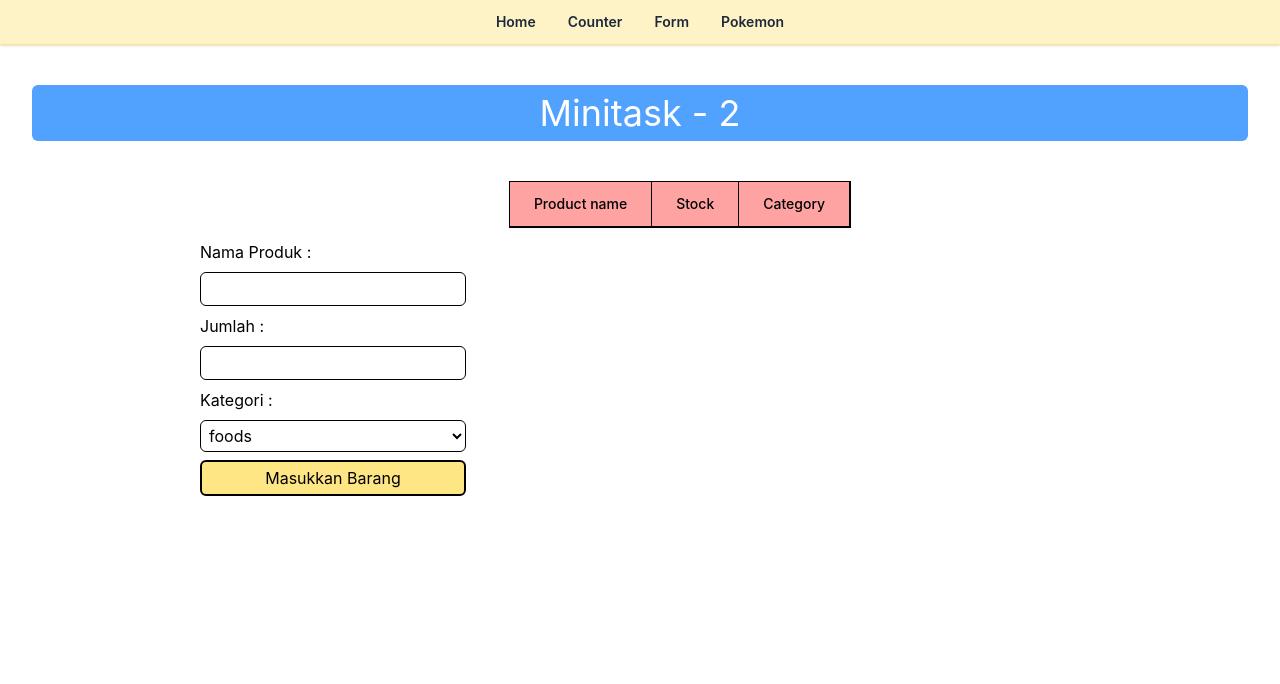
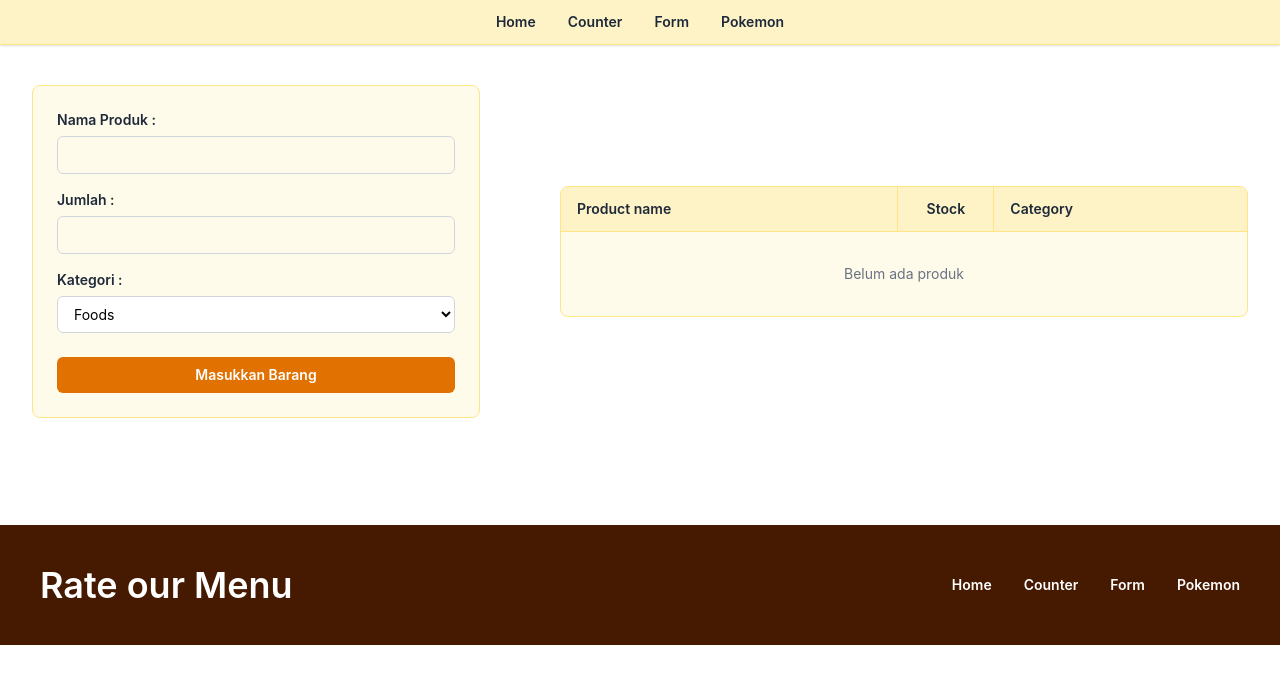
Before and after one commit to nopalllfd/koda-b7-react, a React (Vite) app: page /form in a window 1280 px wide. Shown: the top 684 px of the page. Built offline with nearby package versions, Linux system fonts and the light colour scheme.

Commit message:
feat: add footer

```diff
--- /dev/null
+++ b/src/pages/Counter/components/Footer.jsx
@@ -0,0 +1,39 @@
+import { Link } from 'react-router';
+
+function Footer() {
+  return (
+    <footer className="py-10 mt-10 bg-amber-950 flex justify-between px-10 items-center">
+      <div>
+        <h1 className="text-white font-semibold text-4xl">Rate our Menu</h1>
+      </div>
+      <nav className="flex justify-center gap-8">
+        <Link
+          to="/"
+          className="text-sm font-semibold text-white"
+        >
+          Home
+        </Link>
+        <Link
+          to="/counter"
+          className="text-sm font-semibold text-white"
+        >
+          Counter
+        </Link>
+        <Link
+          to="/form"
+          className="text-sm font-semibold text-white"
+        >
+          Form
+        </Link>
+        <Link
+          to="/pokemon"
+          className="text-sm font-semibold text-white"
+        >
+          Pokemon
+        </Link>
+      </nav>
+    </footer>
+  );
+}
+
+export default Footer;
--- a/src/pages/Home/index.jsx
+++ b/src/pages/Home/index.jsx
@@ -4,6 +4,7 @@ import Review from './Review';
 import { storeData } from './data';
 import { Table } from './Table';
 import { getData } from './data';
+import Footer from '../Counter/components/Footer';
 
 function Home() {
   const get = getData();
@@ -15,13 +16,16 @@ function Home() {
   };
 
   return (
-    <div className="min-h-screen flex flex-col">
+    <>
+      <div className="min-h-screen flex flex-col p-0 m-0">
         <Header />
         <main className="flex-1 flex flex-col items-center pt-10 px-4 gap-8">
           <Review onAddData={onAddData} />
           <Table datas={data} />
         </main>
       </div>
+      <Footer />
+    </>
   );
 }
 
--- a/src/pages/InputForm/Form.jsx
+++ b/src/pages/InputForm/Form.jsx
@@ -28,18 +28,32 @@ export const Form = ({ onAddProduct }) => {
     <form
       onSubmit={handleSubmit}
       action=""
-      className=""
+      className="max-w-md p-6 bg-amber-50 border border-amber-200 rounded-lg w-full"
     >
-      <div className="input-group justify-start absolute top-60 left-50 flex flex-col gap-2 flex-1">
-        <label htmlFor="name">Nama Produk : </label>
+      <div className="flex flex-col gap-4">
+        <div className="flex flex-col gap-1.5">
+          <label
+            htmlFor="name"
+            className="text-sm font-semibold text-gray-800"
+          >
+            Nama Produk :
+          </label>
           <input
             type="text"
             name="name"
             id="name"
             required
-          className="border-1 rounded-md px-2 py-1"
+            className="border border-gray-300 rounded-md px-3 py-2 text-sm outline-none"
           />
-        <label htmlFor="sum">Jumlah : </label>
+        </div>
+
+        <div className="flex flex-col gap-1.5">
+          <label
+            htmlFor="sum"
+            className="text-sm font-semibold text-gray-800"
+          >
+            Jumlah :
+          </label>
           <input
             type="number"
             name="sum"
@@ -47,26 +61,37 @@ export const Form = ({ onAddProduct }) => {
             onChange={handleChange}
             value={formData.sum}
             required
-          className="border-1 rounded-md px-2 py-1"
+            className="border border-gray-300 rounded-md px-3 py-2 text-sm outline-none"
           />
-        <label htmlFor="category">Kategori : </label>
+        </div>
 
+        <div className="flex flex-col gap-1.5">
+          <label
+            htmlFor="category"
+            className="text-sm font-semibold text-gray-800"
+          >
+            Kategori :
+          </label>
           <select
             name="category"
             id="category"
-          className="border p-1 rounded-md"
+            className="border border-gray-300 rounded-md px-3 py-2 text-sm outline-none bg-white"
           >
-          <option value="Foods">foods</option>
-          <option value="Beverages">beverages</option>
-          <option value="Tools">tools</option>
+            <option value="Foods">Foods</option>
+            <option value="Beverages">Beverages</option>
+            <option value="Tools">Tools</option>
           </select>
+        </div>
+
+        <div className="pt-2">
           <button
             type="submit"
-          className="btn border-2 p-1 rounded-md bg-amber-200 cursor-pointer"
+            className="w-full bg-amber-600 text-white font-semibold py-2 rounded-md text-sm cursor-pointer"
           >
             Masukkan Barang
           </button>
         </div>
+      </div>
     </form>
   );
 };
--- a/src/pages/InputForm/InputForm.jsx
+++ b/src/pages/InputForm/InputForm.jsx
@@ -2,6 +2,7 @@ import { useState } from 'react';
 import { Form } from './Form';
 import { Table } from './Table';
 import Header from '../Counter/components/header';
+import Footer from '../Counter/components/Footer';
 
 export const InputForm = () => {
   const [product, setProduct] = useState([]);
@@ -12,13 +13,13 @@ export const InputForm = () => {
   return (
     <>
       <Header />
-      <div className="px-8 mt-10">
-        <h1 className="text-4xl bg-blue-400 text-white text-center  py-2 rounded-md">Minitask - 2</h1>
+      <div className="px-8 mt-10 h-100">
         <section className="flex flex-row gap-20 items-center justify-center">
           <Form onAddProduct={handleAddProduct} />
           <Table product={product} />
         </section>
       </div>
+      <Footer />
     </>
   );
 };
--- a/src/pages/InputForm/Table.jsx
+++ b/src/pages/InputForm/Table.jsx
@@ -1,46 +1,36 @@
 export const Table = ({ product }) => {
-  console.log(product.map((p) => p));
   return (
-    <div className="mt-10 relative overflow-x-auto bg-neutral-primary-soft shadow-xs rounded-base border border-default">
-      <table className="w-full text-sm text-left rtl:text-right text-body">
-        <thead className="bg-red-300 text-sm text-body bg-neutral-secondary-soft border-b rounded-base border-default">
+    <div className="w-full border border-amber-200 rounded-lg overflow-hidden bg-amber-50">
+      <table className="w-full text-left border-collapse">
+        <thead className="bg-amber-100 border-b border-amber-200">
           <tr>
-            <th
-              scope="col"
-              className="px-6 py-3 font-medium border-e"
-            >
-              Product name
-            </th>
-            <th
-              scope="col"
-              className="px-6 py-3 font-medium border-e"
-            >
-              Stock
-            </th>
-            <th
-              scope="col"
-              className="px-6 py-3 font-medium border-e"
-            >
-              Category
-            </th>
+            <th className="px-4 py-3 text-sm font-semibold text-gray-800 border-r border-amber-200">Product name</th>
+            <th className="px-4 py-3 text-sm font-semibold text-gray-800 border-r border-amber-200 text-center w-24">Stock</th>
+            <th className="px-4 py-3 text-sm font-semibold text-gray-800">Category</th>
           </tr>
         </thead>
-        <tbody className="">
-          {product.map((p, i) => (
-            <tr
-              key={i}
-              className="bg-neutral-primary border-b border-default"
-            >
-              <th
-                scope="row"
-                className="px-6 py-4 font-medium text-heading whitespace-nowrap border-e"
+        <tbody>
+          {product && product.length > 0 ? (
+            product.map((p, i) => (
+              <tr
+                key={i}
+                className="border-b border-amber-200 last:border-b-0"
               >
-                {p.name}
-              </th>
-              <td className="px-6 py-4 border-e">{p.sum}</td>
-              <td className="px-6 py-4 border-e">{p.category}</td>
+                <td className="px-4 py-3 text-sm text-gray-800 border-r border-amber-200 whitespace-nowrap">{p.name}</td>
+                <td className="px-4 py-3 text-sm text-gray-800 border-r border-amber-200 text-center">{p.sum}</td>
+                <td className="px-4 py-3 text-sm text-gray-800">{p.category}</td>
+              </tr>
+            ))
+          ) : (
+            <tr>
+              <td
+                colSpan="3"
+                className="px-4 py-8 text-sm text-center text-gray-500"
+              >
+                Belum ada produk
+              </td>
             </tr>
-          ))}
+          )}
         </tbody>
       </table>
     </div>
--- a/src/pages/Pokemon/Card.jsx
+++ b/src/pages/Pokemon/Card.jsx
@@ -1,21 +1,27 @@
 function Card({ data }) {
   return (
-    <ul className="grid grid-cols-4 gap-4 relative items-center justify-center">
-      {data.map((data, idx) => (
+    <div className="w-full max-w-5xl">
+      <ul className="grid grid-cols-4 gap-4">
+        {data.map((item, idx) => (
           <li
-          className="bg-amber-300 rounded-md px-10 grid grid-cols-2"
             key={idx}
+            className="bg-amber-50 border border-amber-200 rounded-lg p-4 flex items-center gap-4"
           >
+            <div className="shrink-0 w-16 h-16 bg-white border border-amber-100 rounded-md flex justify-center items-center p-1">
               <img
-            className="row-span-2"
-            src={data.img}
-            alt=""
+                className="w-full h-full object-contain"
+                src={item.img}
+                alt={item.name}
               />
-          <h1 className="mt-2">{data.name}</h1>
-          <p>{data.type}</p>
+            </div>
+            <div className="flex flex-col gap-1.5 overflow-hidden">
+              <h1 className="text-md font-semibold text-gray-800 truncate">{item.name}</h1>
+              <span className="text-xs font-medium px-2 py-0.5 bg-amber-200 text-amber-900  rounded w-fit">{item.type}</span>
+            </div>
           </li>
         ))}
       </ul>
+    </div>
   );
 }
 
--- a/src/pages/Pokemon/SearchTab.jsx
+++ b/src/pages/Pokemon/SearchTab.jsx
@@ -1,9 +1,9 @@
 function SearchTab({ onSearch, pokemonTotal }) {
   return (
-    <div className="flex items-center justify-between">
-      <h1 className="text-xl">Pokemon ({pokemonTotal})</h1>
+    <div className="w-full max-w-5xl flex items-center justify-between pb-4">
+      <h1 className="text-lg font-semibold text-gray-800">Pokemon ({pokemonTotal})</h1>
       <form
-        className="flex gap-2 justify-end"
+        className="flex gap-2"
         action=""
         onSubmit={(e) => {
           e.preventDefault();
@@ -14,10 +14,10 @@ function SearchTab({ onSearch, pokemonTotal }) {
           type="text"
           name="name"
           placeholder="Cari Pokemon"
-          className="border py-1 px-2 rounded-md"
+          className="border border-gray-300 rounded-md px-3 py-1.5 text-sm outline-none w-60"
         />
         <button
-          className="btn border px-6 rounded-md bg-amber-200"
+          className="bg-amber-600 text-white px-5 py-1.5 rounded-md text-sm font-semibold"
           type="submit"
         >
           Cari
```
Also changed, not shown: src/pages/Counter/index.jsx (+10 -8 lines), src/pages/Home/Review.jsx (+8 -38 lines), src/pages/Home/Table.jsx (+12 -26 lines), src/pages/Pokemon/index.jsx (+17 -5 lines). Lines whose indentation alone changed are shown as unchanged.
